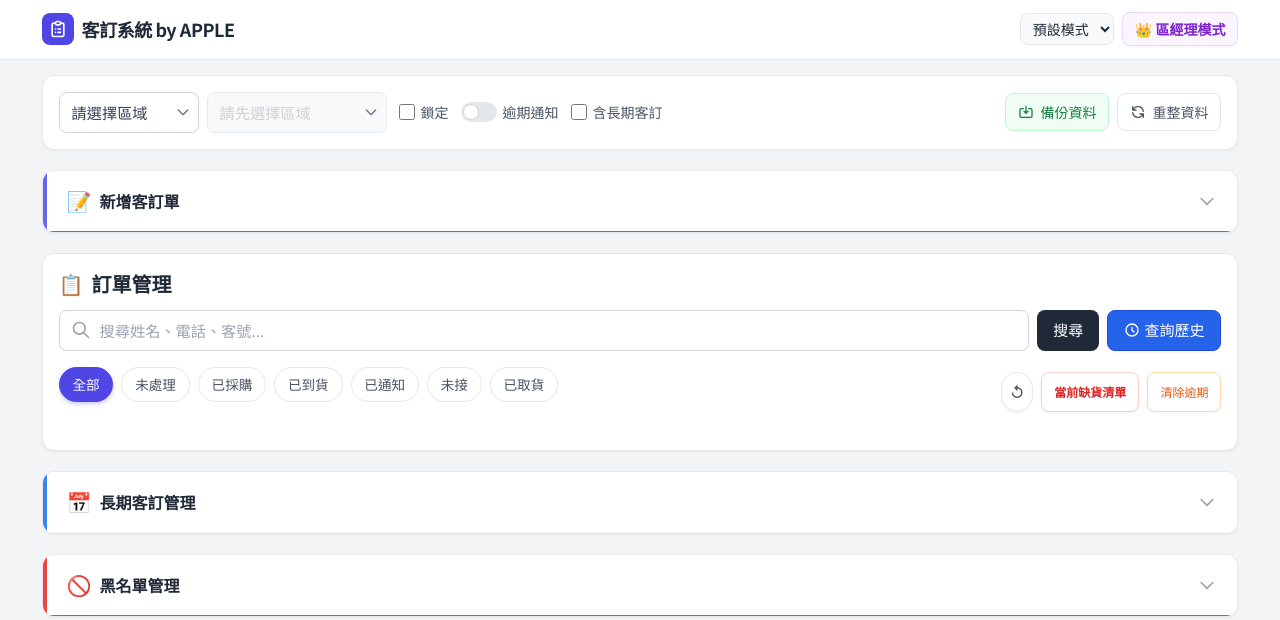
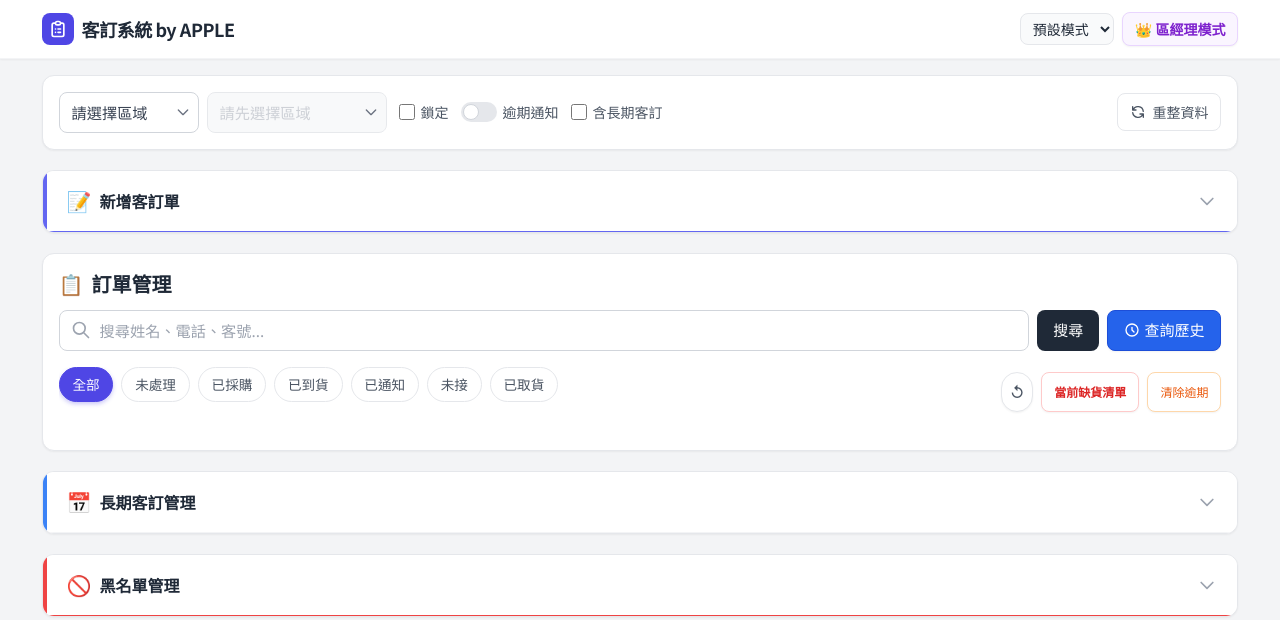
Before and after one commit to s5300f0070/custbooking, a plain HTML site: page index.html in a window 1280 px wide. Drawn offline with nearby package versions, Linux system fonts and the light colour scheme; no server answers.

Commit message:
Update index.html

```diff
--- a/index.html
+++ b/index.html
@@ -182,7 +182,7 @@
         </div>
 
         <div class="flex gap-2 w-full md:w-auto mt-2 md:mt-0">
-          <button id="backupBtn" class="flex-1 md:w-auto btn bg-green-50 border border-green-200 text-green-700 hover:bg-green-100 px-3 py-2 text-sm whitespace-nowrap">
+          <button id="backupBtn" class="hidden flex-1 md:w-auto btn bg-green-50 border border-green-200 text-green-700 hover:bg-green-100 px-3 py-2 text-sm whitespace-nowrap">
             <svg class="w-4 h-4 mr-1.5" fill="none" stroke="currentColor" viewBox="0 0 24 24"><path stroke-linecap="round" stroke-linejoin="round" stroke-width="2" d="M8 7H5a2 2 0 00-2 2v9a2 2 0 002 2h14a2 2 0 002-2V9a2 2 0 00-2-2h-3m-1 4l-3 3m0 0l-3-3m3 3V4"></path></svg>
             備份資料
           </button>
```
